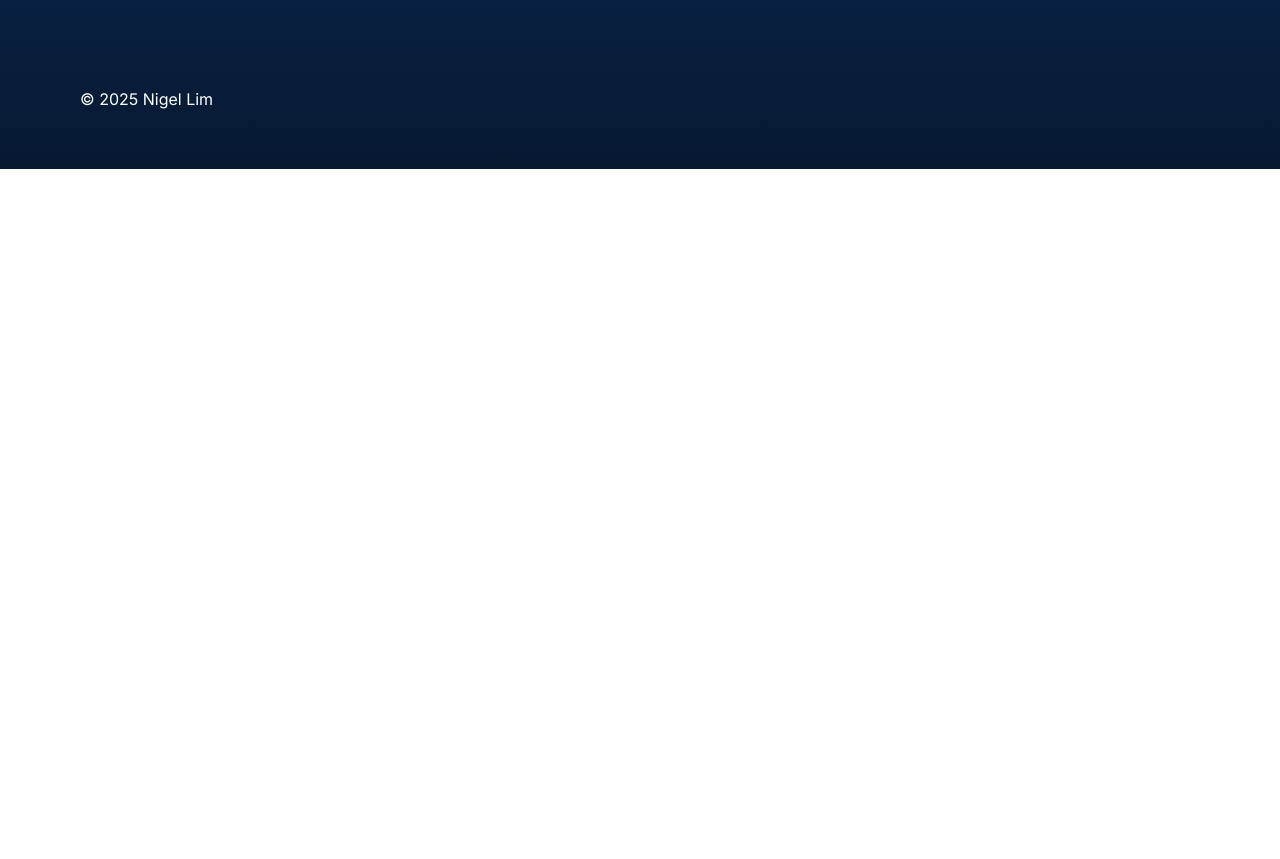
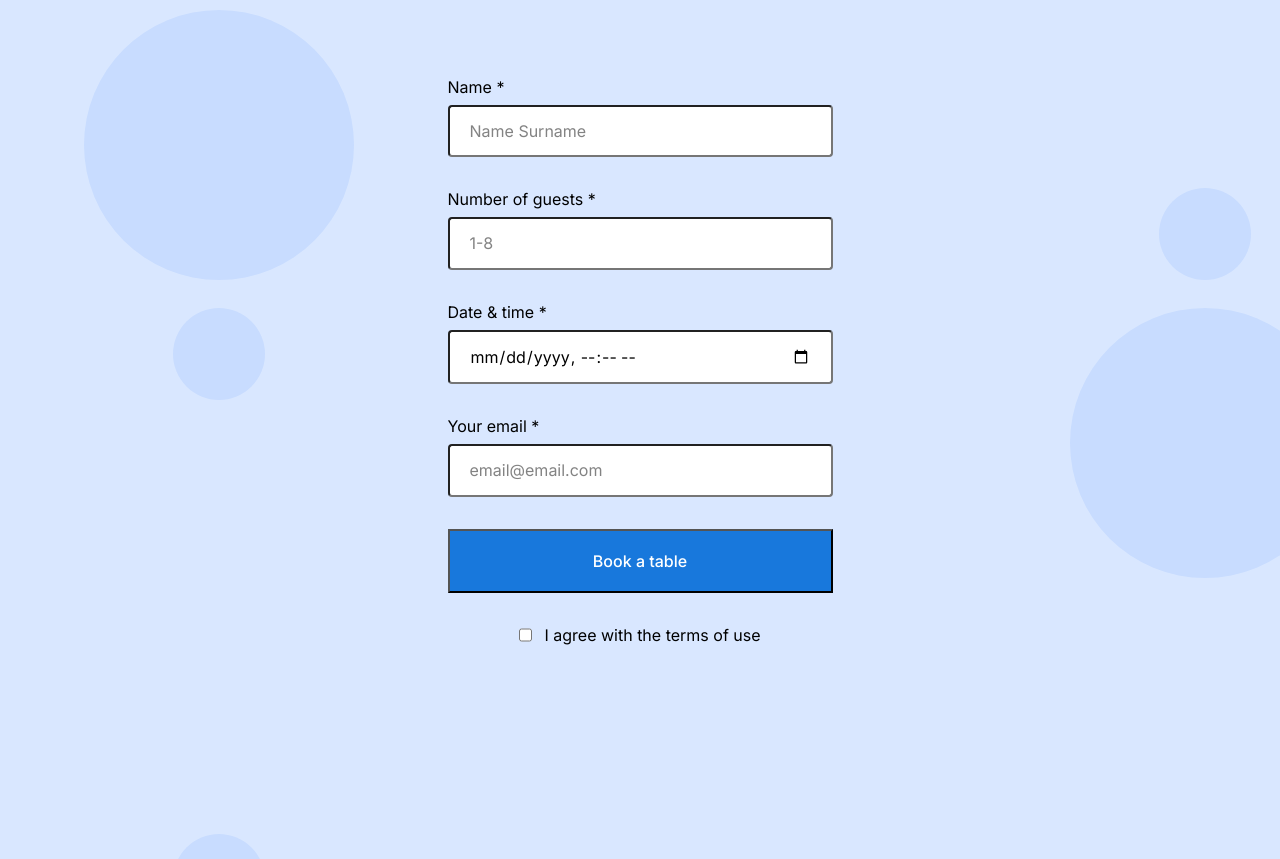
Before and after one commit to limnigel93-netizen/se_project_coffeeshop-ft, a plain HTML site: page index.html in a window 1280 px wide. Shown: the part 1837-2696 px from the top of the page. Before the commit the page ends 2006 px from the top, so only its background shows below. Drawn offline with Linux system fonts and the light colour scheme.

Commit message:
Sprint 2 Project Part 2

```diff
--- a/index.html
+++ b/index.html
@@ -93,6 +93,53 @@
             </li>
             </ul>
         </section>
+        <section class="reservation">
+          <h2 class="reservation__title">Book a table</h2>
+          <form class="form reservation__form">
+            <fieldset class="form__fieldset">
+              <label for="name" class="form__label">
+                Name *
+                <input
+                type="text"
+                class="form__input"
+                placeholder="Name Surname"
+                required
+                />
+              </label>
+              <label for="guests" class="form__label">
+                Number of guests *
+                <input
+                type="number"
+                class="form__input"
+                placeholder="1-8"
+                required
+                />
+              </label>
+              <label for="datetime" class="form__label">
+                Date & time *
+                <input
+                type="datetime-local"
+                class="form__input"
+                required
+                />
+              </label>
+              <label for="email" class="form__label">
+                Your email *
+                <input
+                type="input"
+                class="form__input"
+                placeholder="email@email.com"
+                required
+                />
+              </label>
+            </fieldset>
+            <button type="submit" class="form__button">Book a table</button>
+            <label for="terms-of-use" class="form__label form__label_type_checkbox">
+              <input id="terms-of-use" type="checkbox" class="form__checkbox">
+              I agree with the terms of use
+            </label>
+          </form>
+        </section>
       </main>
 
       <footer class="footer">
--- a/pages/index.css
+++ b/pages/index.css
@@ -151,6 +151,89 @@
   line-height: 30px;
 }
 
+.reservation {
+  padding: 120px 0 215px;
+  font-family: Inter, Arial, Sans-Serif;
+  background-color: #D9E7FF;
+  background-image: url(../images/background_reservation.svg);
+}
+
+.reservation__title {
+  text-align: center;
+  margin: 0 0 80px;
+  font-family: Inter;
+  font-style: normal;
+  font-weight: 500;
+  font-size: 44px;
+  line-height: 52px;
+}
+
+.reservation__form {
+  margin: 0 auto;
+}
+
+
+.form {
+  max-width: 385px;
+}
+
+.form__fieldset {
+  margin: 0;
+  padding: 0;
+  border: none;
+}
+
+.form__label {
+  display: block;
+  margin-bottom: 32px;
+}
+
+.form__input {
+  display: block;
+  margin-top: 8px;
+  width: 100%;
+  padding: 15px 20px;
+  box-sizing: border-box;
+  border-radius: 4px;
+}
+
+.form__button {
+  width: 100%;
+  padding: 20px 0;
+  margin-bottom: 32px;
+  font-family: Inter;
+  font-style: normal;
+  font-weight: 500;
+  font-size: 16px;
+  line-height: 20px;
+  background-color: #1878dc;
+  color: #fff;
+}
+
+.form__button:hover {
+  background-color: #3f96f3;
+}
+
+.form__checkbox {
+  font-family: Inter;
+  font-style: normal;
+  font-weight: 500;
+  font-size: 16px;
+  line-height: 20px;
+  border-radius: 2px;
+}
+
+::placeholder {
+  color: #838383;
+}
+
+.form__label_type_checkbox {
+  display: flex;
+  justify-content: center;
+  margin: 0;
+  gap: 12px;
+}
+
 .footer {
   padding: 60px 80px;
   background: linear-gradient(180deg, #0a2850 0%, #071931 100%);
```
